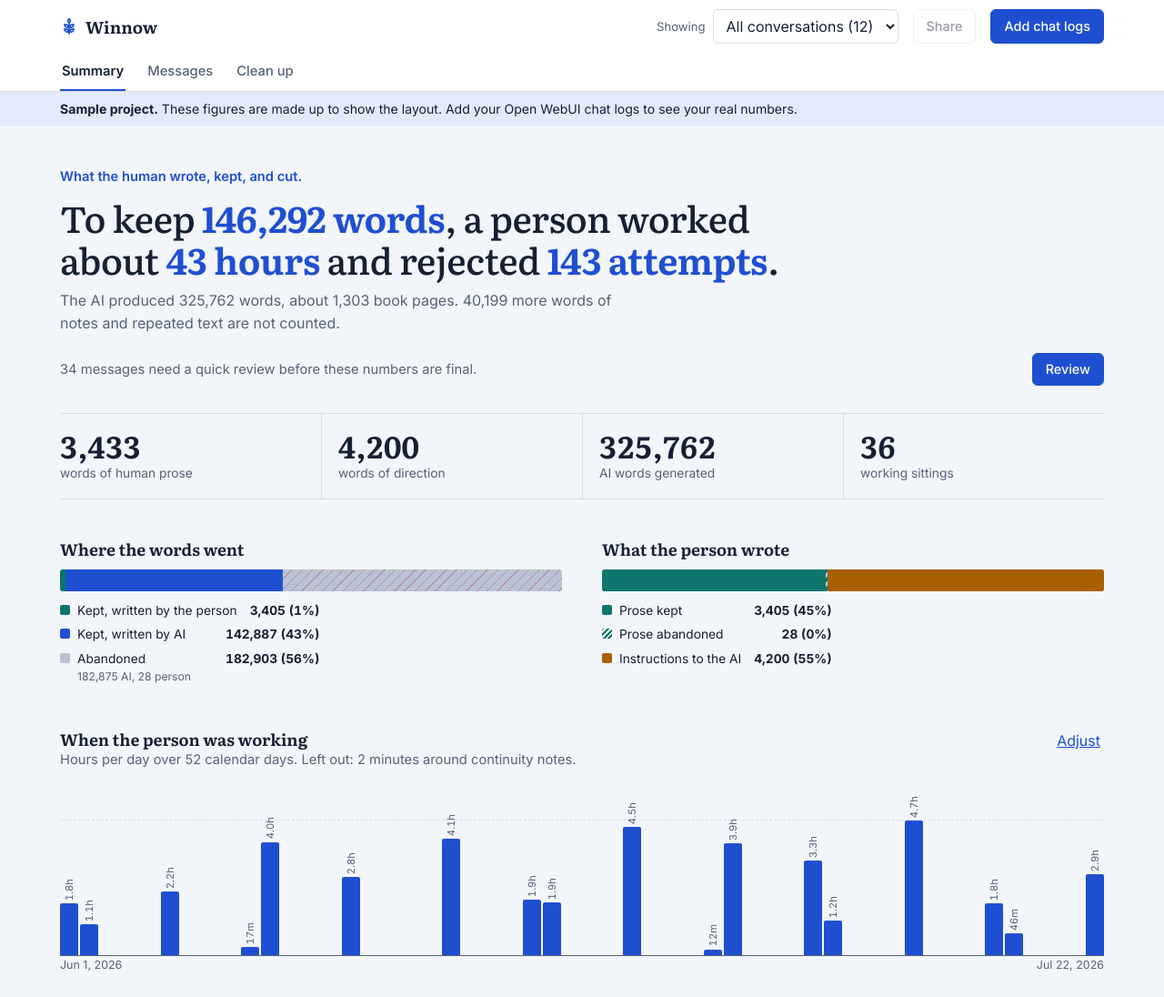
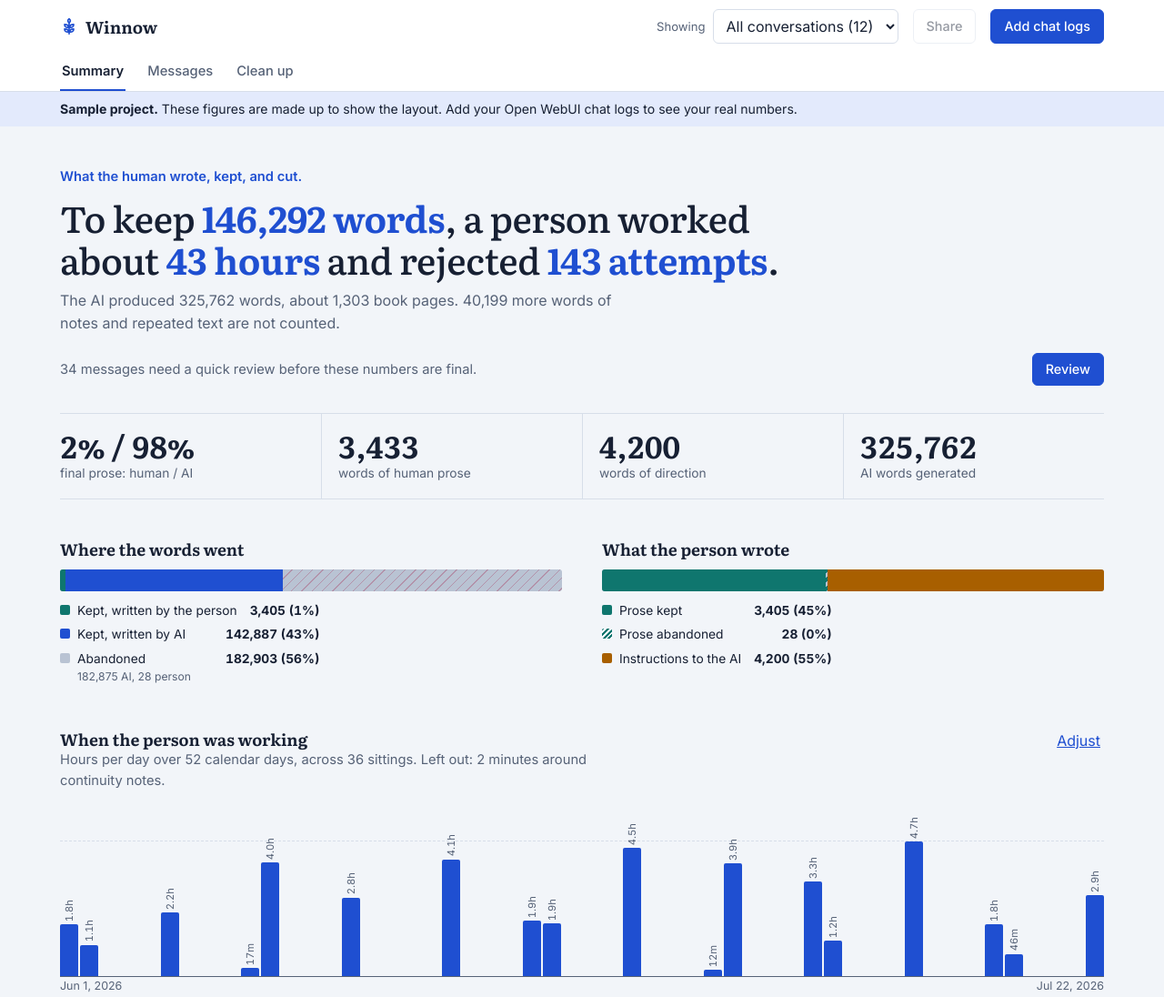
Before and after one commit to mclellan/winnow, a plain HTML site: page index.html in a window 1280 px wide. Shown: the top 1096 px of the page at 91% size. Drawn offline with nearby package versions, Linux system fonts and the light colour scheme.

Commit message:
Add final prose human and AI share
Show the human and AI share of kept story prose on the Summary,
shared dashboards, and the share image.

Co-Authored-By: Claude Opus 5.5 <noreply@anthropic.com>

```diff
--- a/index.html
+++ b/index.html
@@ -499,6 +499,7 @@ body.dragging .map, body.dragging .hero { outline: 2px dashed var(--keep); outli
       <li><b>Story prose and instructions</b> are sorted automatically. By default, text in ((double parentheses)), [square brackets], {{double braces}}, or after labels such as OOC: counts as instruction. Each marker can be turned off under Advanced sorting. Unmarked paragraphs are judged by their wording, and uncertain ones are flagged for review. Open a message to correct all of its guessed text, click one passage to switch it, or highlight part of a passage to split it. Corrections are remembered in this browser.</li>
       <li><b>Advanced sorting</b> follows these rules. Highlighted splits always win, followed by a switched passage. Choosing Prose, Instruction, or Story for a message sets its guessed text and lifts any word exclusion on it, while HTML tag choices and explicit markers stay in place. Choosing Continuity applies to the whole message. Otherwise, excluded words apply first, then tags and markers, then the automatic sorting. Tag markup itself is not counted as prose or instruction.</li>
       <li><b>Multiple chat logs</b> are combined. A chat found in two files is counted once using its fullest copy, and messages shared by copied chats are counted once.</li>
+      <li><b>Final prose: human / AI</b> compares the person's story prose with AI story text on the selected chat branch. Instructions, continuity notes, repeated text, abandoned branches, and technical failures are left out. It measures the kept chat path, not the published manuscript, and cannot see edits made outside the chat.</li>
       <li><b>Abandoned</b> counts every other AI word and story-prose word: regenerated replies and branches the person left. Instructions are never counted as manuscript.</li>
       <li><b>Continuity notes</b> are summaries, handoffs, and background records. They are kept out of the manuscript, AI output, the person's prose, and direction totals.</li>
       <li><b>Automatic suggestions</b> never change the totals by themselves, except exact repeats and retried text. A likely loop must end with at least 200 words of one phrase repeating. Every decision is recorded in History and can be undone.</li>
@@ -1349,6 +1350,15 @@ function hoursText(ms) {
 
 /* ---------- Summary ---------- */
 const activeChats = () => state.view === 'all' ? state.chats : [state.chats[+state.view]].filter(Boolean);
+function finalProseShare(t) {
+  const total = t.keptProse + t.keptAI;
+  if (!total) return 'No data';
+  const human = t.keptProse / total * 100;
+  if (human > 0 && human < 1) return '<1% / >99%';
+  if (human > 99 && human < 100) return '>99% / <1%';
+  const rounded = Math.round(human);
+  return `${rounded}% / ${100 - rounded}%`;
+}
 function renderSummary() {
   const chats = activeChats(), t = state.shared ? state.shared.t : totals(chats), w = state.shared ? state.shared.w : workTime(chats, state.gap), hrs = w.ms / 36e5;
   const all = t.kept + t.cut, share = v => all ? v / all * 100 : 0;
@@ -1379,10 +1389,10 @@ function renderSummary() {
   $('reviewText').textContent = `${fmt(t.unsure)} ${t.unsure === 1 ? 'message needs' : 'messages need'} a second look.`;
 
   const stats = [
+    [esc(finalProseShare(t)), 'final prose: human / AI'],
     [fmt(t.prose), 'words of human prose'],
     [fmt(t.instr), 'words of direction'],
-    [fmt(t.gen), 'AI words generated'],
-    [w.ms ? fmt(w.sessions) : 'No data', w.sessions === 1 ? 'working sitting' : 'working sittings']
+    [fmt(t.gen), 'AI words generated']
   ];
   $('stats').innerHTML = stats.map(([a, b]) => `<div class="stat"><strong>${a}</strong><span>${b}</span></div>`).join('');
   renderChart(w);
@@ -1509,7 +1519,7 @@ function renderChart(w) {
   chart.innerHTML = rows.map(([k, v]) => { const pct = v ? Math.max(2, v / max * 100) : 0; return `<div class="bar-col" title="${weekly ? 'Week of ' : ''}${dateText(k)}: ${v ? hoursText(v) : 'no work'}"><i style="height:${pct}%"></i>${v ? `<span style="bottom:calc(${pct}% + 3px)">${barLabel(v)}</span>` : ''}</div>`; }).join('');
   chart.setAttribute('aria-label', `Hours worked per ${weekly ? 'week' : 'day'}. The busiest ${weekly ? 'week' : 'day'} reached ${hoursText(max)}.`);
   const left = [w.genMs >= 60000 ? `${hoursText(w.genMs)} of recorded AI generation` : '', w.notesMs >= 60000 ? `${hoursText(w.notesMs)} around continuity notes` : '', w.failedMs >= 60000 ? `${hoursText(w.failedMs)} around technical failures` : ''].filter(Boolean).join(', ');
-  $('timeSub').textContent = `Hours per ${weekly ? 'week' : 'day'} over ${fmt(span)} calendar ${span === 1 ? "day" : "days"}.${left ? ` Left out: ${left}.` : ''}`;
+  $('timeSub').textContent = `Hours per ${weekly ? 'week' : 'day'} over ${fmt(span)} calendar ${span === 1 ? "day" : "days"}, across ${fmt(w.sessions)} ${w.sessions === 1 ? 'sitting' : 'sittings'}.${left ? ` Left out: ${left}.` : ''}`;
   $('axisA').textContent = dateText(w.first); $('axisB').textContent = dateText(w.last);
 }
 
@@ -2282,7 +2292,8 @@ function renderSharedChart() {
   chart.classList.toggle('dense', dense); $('chartInner').style.minWidth = dense ? `${weeks.length * 16}px` : '';
   chart.innerHTML = weeks.map((v, i) => { const pct = v ? Math.max(2, v / max * 100) : 0; return `<div class="bar-col" title="Week ${i + 1}: ${v ? hoursText(v * 6e4) : 'no work'}"><i style="height:${pct}%"></i>${v ? `<span style="bottom:calc(${pct}% + 3px)">${barLabel(v * 6e4)}</span>` : ''}</div>`; }).join('');
   chart.setAttribute('aria-label', `Hours worked per week over ${weeks.length} weeks. The busiest week reached ${hoursText(max * 6e4)}.`);
-  $('timeSub').textContent = `Hours per week over ${fmt(weeks.length)} ${weeks.length === 1 ? 'week' : 'weeks'}.`;
+  const sittings = state.shared.w.sessions;
+  $('timeSub').textContent = `Hours per week over ${fmt(weeks.length)} ${weeks.length === 1 ? 'week' : 'weeks'}, across ${fmt(sittings)} ${sittings === 1 ? 'sitting' : 'sittings'}.`;
   $('axisA').textContent = 'Week 1'; $('axisB').textContent = `Week ${weeks.length}`;
 }
 function selectShared(n, keepInView) {
@@ -2363,7 +2374,7 @@ async function drawShareCard() {
   const lineH = Math.round(size * 1.18), startY = 152 + size * .55;
   lines.forEach((row, i) => { let px = left; row.forEach(tok => { x.font = fontFor(size, tok.hi); x.fillStyle = tok.hi ? keep : ink; x.fillText(tok.text, px, startY + i * lineH); px += tok.width; }); });
 
-  const stats = [[fmt(t.prose), 'human prose'], [fmt(t.instr), 'direction'], [fmt(t.gen), 'AI generated'], [w.ms ? fmt(w.sessions) : '–', w.sessions === 1 ? 'sitting' : 'sittings']], cell = textW / 4;
+  const stats = [[finalProseShare(t), 'final human / AI'], [fmt(t.prose), 'human prose'], [fmt(t.instr), 'direction'], [fmt(t.gen), 'AI generated']], cell = textW / 4;
   stats.forEach(([a, b], i) => {
     const sx = left + i * cell; let vs = 28; x.font = `650 ${vs}px ${serif}`;
     while (x.measureText(a).width > cell - 12 && vs > 15) { vs--; x.font = `650 ${vs}px ${serif}`; }
```
Also changed, not shown: 1 other file.
